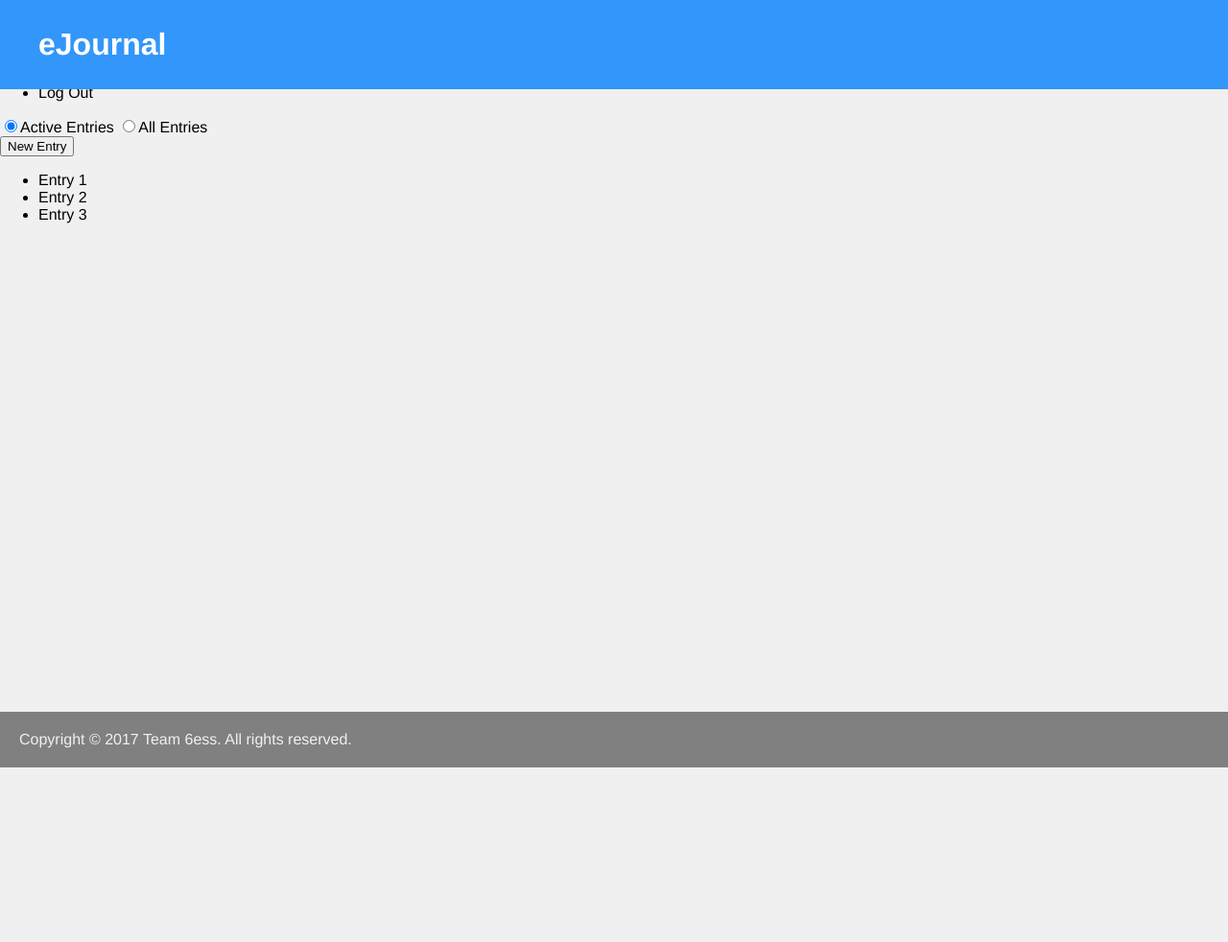
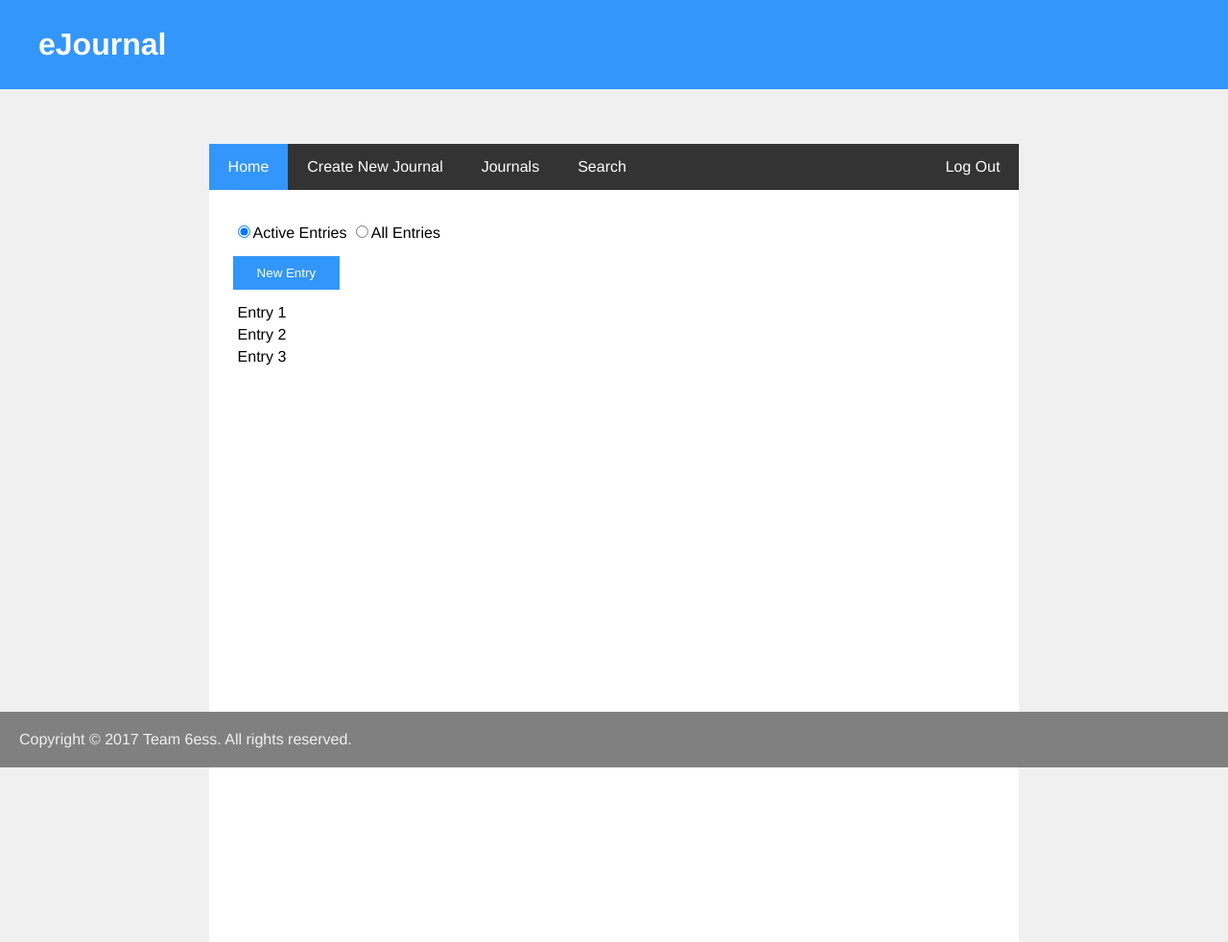
Before and after one commit to ggeroulas/sdp_frontend, a PHP site: page /entrylist.html in a window 1280 px wide. Shown: the whole page at 96% size. Before the commit the page ends 800 px from the top, so only its background shows below. Run offline with PHP 8.4, Linux system fonts and the light colour scheme.

Commit message:
HEAPS OF NEW STUFF
All here!

```diff
--- a/entrylist.html
+++ b/entrylist.html
@@ -1,7 +1,7 @@
 <!DOCTYPE html>
 <html>
 	<head>
-		<title>Entry List</title>
+		<title>eJournal | Entries</title>
 		<link rel="stylesheet" type="text/css" href="style.css">
 	</head>
 	<body>
@@ -10,25 +10,32 @@
 				<h1 class="header_title">eJournal</h1>
 			</div>
 			<div class="content">
-
+				<div class="main_box">
                     <div class="nav">
                         <ul>
-                            <li><a>Home</a></li>
+                            <li><a class="active">Home</a></li>
                             <li><a onclick="newJournal()" href="">Create New Journal</a></li>
-                            <li><a>Journals</a></li>
+                            <li class="dropdown">
+								<a href="javascript:void(0)" class="dropbtn">Journals</a>
+								<div class="dropdown-content">
+								  <a>Journal #1</a>
+								  <a>Journal #2</a>
+								  <a>Journal #3</a>
+								</div>
+							</li>
                             <li><a>Search</a></li>
-                            <li>Log Out</li>
+                            <li style="float:right"><a>Log Out</a></li>
                         </ul>
                     </div>
 
+					<div class="journal_container">
+						<div class="entry_stuff">
 							<div class="toggles">
 								<form>
-                            <input type="radio" name="toggle" checked><label>Active Entries</label>
-                            <input type="radio" name="toggle"><label>All Entries</label>
-
+									<input type="radio" name="toggle" value="active" checked><label>Active Entries</label>
+									<input type="radio" name="toggle" value="all"><label>All Entries</label>
 								</form>
 							</div>
-
 							<div class="entryList">
 								<button>New Entry</button>
 								<ul>
@@ -36,9 +43,12 @@
 									<li><a>Entry 2</a></li>
 									<li><a>Entry 3</a></li>
 								</ul>
+							</div>
+						</div>
+
 
 					</div>
-
+				</div>
 			</div>
 			<div class="footer">
 				<div id="copyright">
--- a/style.css
+++ b/style.css
@@ -76,7 +76,7 @@ body {
 	width: 100%;
 	padding: 10px;
 
-	box-sizing:border-box
+	box-sizing: border-box;
 }
 
 .form button {
@@ -108,3 +108,192 @@ body {
 	background-color: #808080;
 	color: #F0F0F0;
 }
+
+.main_box {
+	position: relative;
+	top: 150px;
+	width: 66%;
+	height: 66%;
+	margin-left: auto;
+	margin-right: auto;
+
+	background-color: white;
+}
+
+.nav {
+	height: 32px;
+}
+
+.journal_container {
+	position:relative;
+
+	height: 750px;
+
+
+}
+
+.journalView {
+	margin-top: 50px;
+	margin-left: 25px;
+}
+
+.entry_stuff {
+	margin-top: 50px;
+	margin-left: 25px;
+}
+
+.toggles {
+	margin-bottom: 15px;
+}
+
+.entryList ul {
+	list-style-type: none;
+	margin: 0px;
+	padding-top: 10px;
+	padding-left: 5px;
+}
+
+.entryList ul li {
+	padding-top: 5px;
+}
+
+.entryList button {
+	border: none;
+	padding: 10px 25px;
+
+	background-color: #3296FA;
+	color: #FFFFFF;
+}
+
+.textEdit {
+	margin-top: 50px;
+	margin-left: 25px;
+	margin-right: 25px;
+}
+
+.createOptions {
+	margin: 25px;
+}
+
+.createOptions button {
+	border: none;
+	padding: 10px 25px;
+
+	background-color: #3296FA;
+	color: #FFFFFF;
+}
+
+.searchCriteria {
+	margin-top: 50px;
+	margin-left: 25px;
+	margin-right: 25px;
+}
+
+.searchCriteria form input {
+	width: 250px;
+	padding: 10px;
+	box-sizing: border-box;
+}
+
+.searchCriteria form label {
+	padding-right: 10px;
+}
+
+.searchCriteria form button {
+	border: none;
+	padding: 10px 25px;
+
+	background-color: #3296FA;
+	color: #FFFFFF;
+}
+
+.searchResults {
+	margin: 25px;
+}
+
+.searchResults ul {
+	list-style-type: none;
+	margin: 0px;
+	padding-top: 10px;
+	padding-left: 5px;
+}
+
+.searchResults ul li {
+	padding-top: 5px;
+}
+
+.nav ul {
+	list-style-type: none;
+	margin: 0px;
+	padding: 0px;
+
+	overflow: hidden;
+
+	background-color: #333;
+}
+
+.nav ul li {
+
+	float: left;
+}
+
+.nav ul li a {
+	display: block;
+	text-align: center;
+	padding: 15px 20px;
+	text-decoration: none;
+
+	color: white;
+}
+
+.nav ul li a:hover:not(.active) {
+	background-color: #111;
+}
+
+.active {
+	background-color: #3296FA;
+}
+
+
+
+
+
+.dropbtn {
+	display: block;
+	text-align: center;
+	padding: 15px 20px;
+	text-decoration: none;
+
+
+}
+
+li a:hover, .dropdown:hover .dropbtn {
+    background-color: #3296FA;
+}
+
+li.dropdown {
+    display: inline-block;
+}
+
+.dropdown-content {
+    display: none;
+    position: absolute;
+    background-color: #f9f9f9;
+    min-width: 160px;
+    box-shadow: 0px 8px 16px 0px rgba(0,0,0,0.2);
+    z-index: 1;
+}
+
+.nav ul li .dropdown-content a {
+    color: black;
+    padding: 12px 16px;
+    text-decoration: none;
+    display: block;
+    text-align: left;
+}
+
+.nav ul li .dropdown-content a:hover {background-color: #f1f1f1}
+
+.dropdown:hover .dropdown-content {
+    display: block;
+}
```
Also changed, not shown: editentry.html (+14 -6 lines), entryview.html (+20 -7 lines), login-land.html (+20 -11 lines), newentry.html (+14 -7 lines), search.html (+20 -11 lines). Lines whose indentation alone changed are shown as unchanged.
